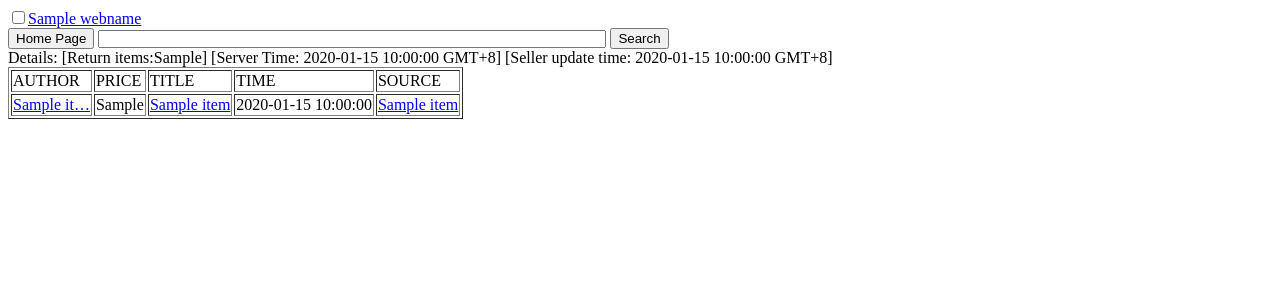
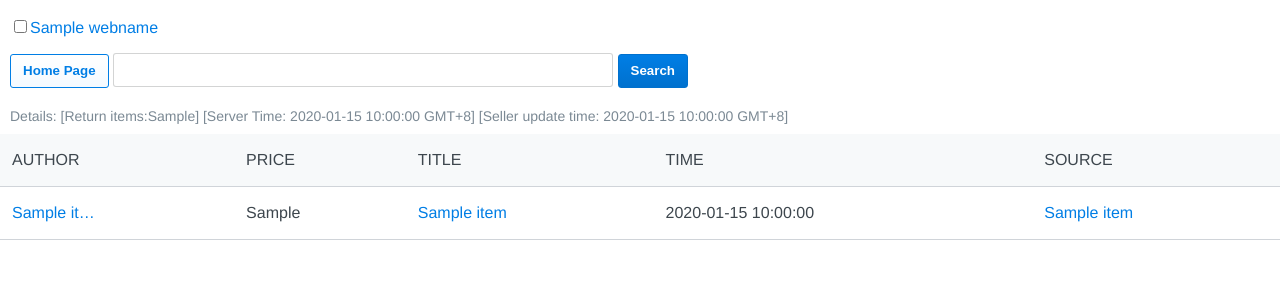
Before and after one commit to yiyusheng/django, a Django app: template secondHand/show/templates/show.html in a window 1280 px wide. Shown: the top 300 px of the page. Run offline with Django 3.2, Linux system fonts and the light colour scheme; the template is opened without the code that fills it: most values are stand-ins (such as "Sample title", 1, 10 or a date in 2020); parts of the project's set-up code (start-up, migrations or seed data) failed here and were passed over.

Commit message:
20180131:add css

```diff
--- a/secondHand/secondHand/settings.py
+++ b/secondHand/secondHand/settings.py
@@ -122,4 +122,8 @@ USE_TZ = True
 # Static files (CSS, JavaScript, Images)
 # https://docs.djangoproject.com/en/1.11/howto/static-files/
 
+STATICFILES_DIRS = (
+        os.path.join(BASE_DIR, 'static/'),
+)
+
 STATIC_URL = '/static/'
--- a/secondHand/show/templates/show.html
+++ b/secondHand/show/templates/show.html
@@ -3,6 +3,7 @@
 <head>
     <meta http-equiv="CONTENT-TYPE" content="text/html; charset=utf-8">
     <title>Flea Town(跳蚤屯)</title>
+    <link rel="stylesheet" type="text/css" href="/static/css/style.css" />
     <link rel="shortcut icon" type="image/png" href="/static/images/favicon.ico"/>
 </head>
 <body>
--- /dev/null
+++ b/secondHand/static/css/style.css
@@ -0,0 +1,119 @@
+html,
+:root {
+    font-family: "Helvetica Neue", Helvetica, "Segoe UI", Roboto, Ubuntu, "DejaVu Sans", Arial, "PingFang SC", "Hiragino Sans GB", "Source Han Sans", "Microsoft YaHei UI", "Microsoft Yahei", "Heiti SC", sans-serif;
+    font-size: 16px;
+    color: #3D464D;
+}
+body {
+    max-width: 1440px;
+    margin: 0 auto;
+}
+body form {
+    margin: 10px;
+}
+table {
+    border-collapse: collapse;
+    width: 100%;
+}
+table,
+td,
+th {
+    border: none;
+}
+td {
+    padding: 6px 12px;
+    height: 40px;
+}
+th {
+    height: 50px;
+}
+tbody tr:nth-child(odd) {
+    background-color: #f7f9fa;
+}
+tbody tr:hover {
+    background-color: #f4faff;
+}
+tr {
+    border-bottom: 1px solid #d0d4d9;
+}
+a {
+    text-decoration: none;
+    color: #007ee5;
+    cursor: pointer;
+}
+form input {
+    margin-top: 10px;
+    margin-bottom: 10px;
+}
+input[type=button] {
+    color: #007ee5;
+    border-color: #007ee5;
+    background-color: white;
+    background: -webkit-linear-gradient(white, #f4faff);
+    background: linear-gradient(white, #f4faff);
+    display: inline-block;
+    padding: 7px 12px;
+    font-weight: 600;
+    line-height: 1.4;
+    text-align: center;
+    text-decoration: none;
+    border: 1px solid currentColor;
+    border-radius: 3px;
+    cursor: pointer;
+}
+input[type=button]:hover {
+    background: #f4faff;
+}
+input[type=button]:active {
+    background: -webkit-linear-gradient(#f4faff, #e3f1fc);
+    background: linear-gradient(#f4faff, #e3f1fc);
+}
+input[type=submit] {
+    display: inline-block;
+    padding: 7px 12px;
+    font-weight: 600;
+    line-height: 1.4;
+    text-align: center;
+    text-decoration: none;
+    border: 1px solid currentColor;
+    border-radius: 3px;
+    cursor: pointer;
+    color: white;
+    border-color: #0071ce;
+    background-color: #007ee5;
+    background: -webkit-linear-gradient(#007ee5, #0071ce);
+    background: linear-gradient(#007ee5, #0071ce);
+}
+input[type=submit]:hover {
+    background: #007ee5;
+}
+input[type=submit]:active {
+    background: #0071ce;
+}
+input[type=text] {
+    -webkit-appearance: none;
+    height: 34px !important;
+    width: 100%;
+    padding: 5px 7px;
+    box-sizing: border-box;
+    font-size: 13px;
+    text-align: left;
+    color: #47525d;
+    border: 1px solid rgba(37, 40, 43, 0.2);
+    border-radius: 3px;
+    background-color: white;
+    background-clip: padding-box;
+}
+input[type=text]:focus {
+    border-color: #72b6ec;
+    outline: 0;
+}
+input[type=text]:disabled {
+    background-color: #f7f9fa;
+}
+form span {
+    display: block;
+    color: #7b8994;
+    font-size: 14px;
+    margin: 10px 0;
+}
```
Also changed, not shown: 1 other file.
